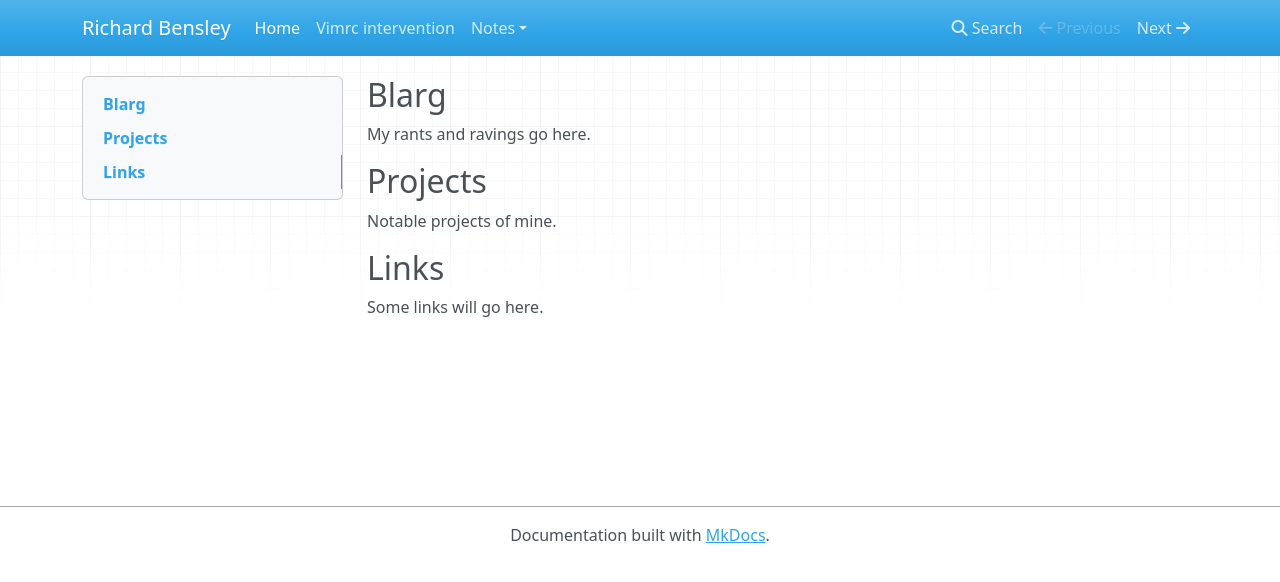
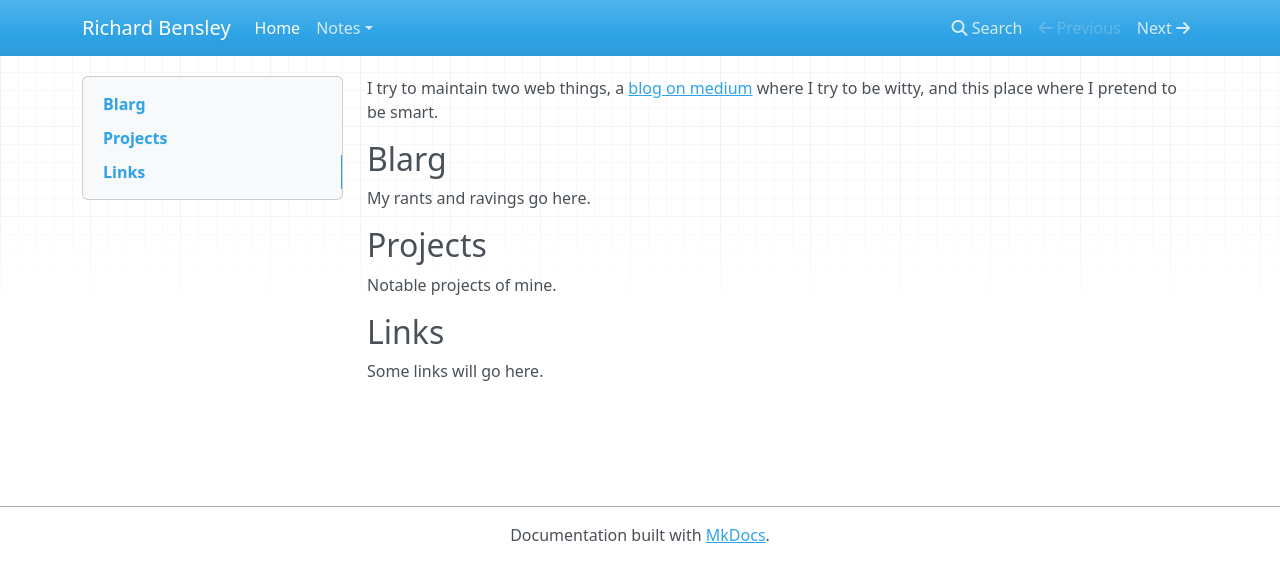
Before and after one commit to rcbensley/rcbensley.github.io, an MkDocs documentation site: the page built from docs/index.md, in a window 1280 px wide. Shown: the top 582 px of the page. Built offline with MkDocs 1.6.1, drawn with Linux system fonts in a browser that asks for light colours; nearby versions of some CDN libraries.

Commit message:
Updating index. Need more.

```diff
--- a/docs/index.md
+++ b/docs/index.md
@@ -1,3 +1,5 @@
+I try to maintain two web things, a [blog on medium](https://medium.com/@richardbensley) where I try to be witty, and this place where I pretend to be smart.
+
 ## Blarg
 
 My rants and ravings go here.
```
Also changed, not shown: docs/vimrc-intervention.md (deleted), 1 other file.
